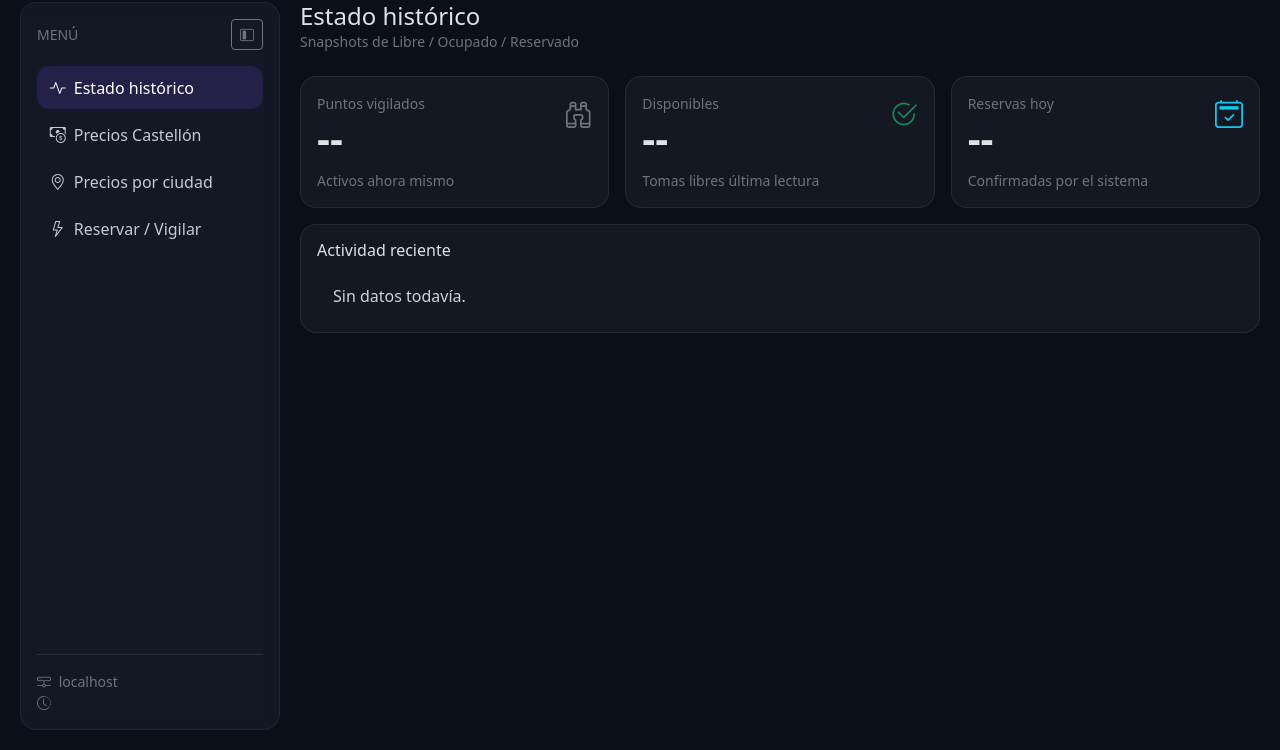
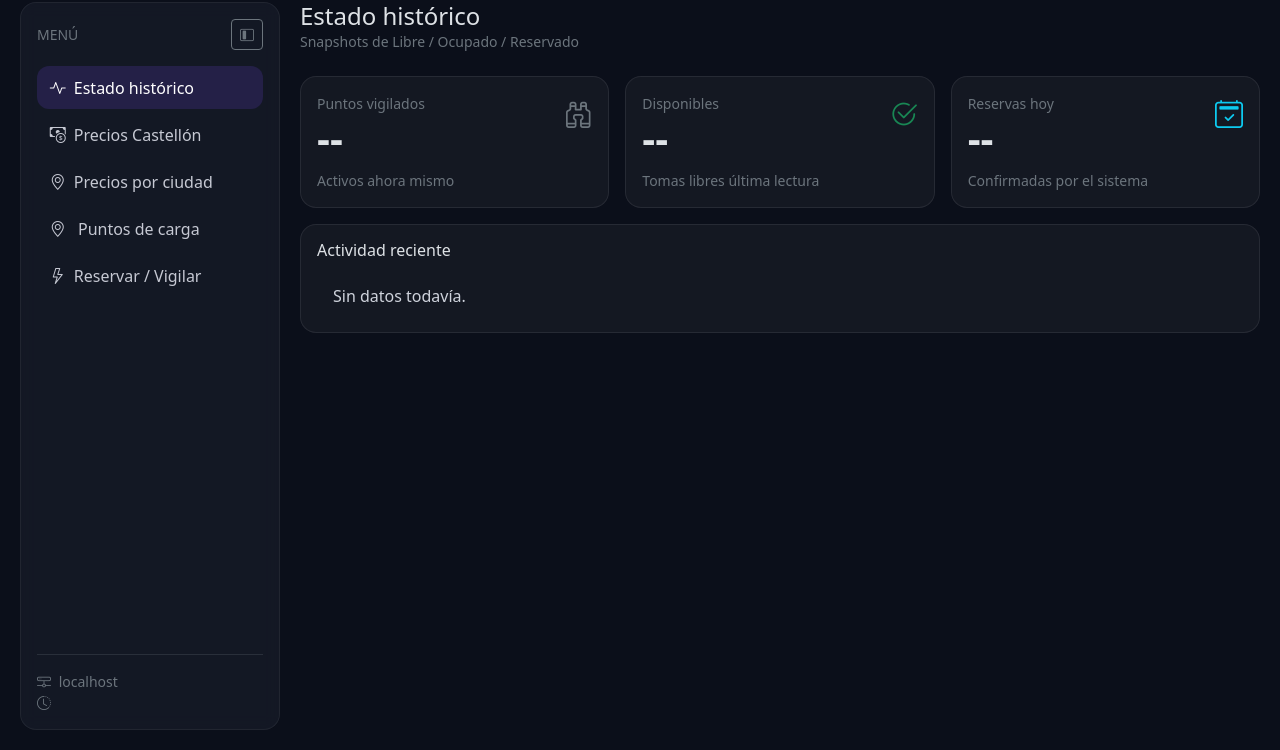
Before and after one commit to DremNox/reservas4, a Flask app: page /dashboard/estado in a window 1280 px wide. Shown: the part 75-825 px from the top of the page. Run offline with Flask 3, Linux system fonts and the light colour scheme; the visitor is signed in with stand-in values (Sample User, id 1); parts of the project's set-up code (start-up, migrations or seed data) failed here and were passed over.

Commit message:
punto de acceso desde el dashboard

```diff
--- a/templates/dashboard/_layout.html
+++ b/templates/dashboard/_layout.html
@@ -25,6 +25,12 @@
       <li class="nav-item">
         <a class="nav-link d-flex align-items-center {% if request.path == url_for('dash.precios_ciudad') %}active{% endif %}" href="{{ url_for('dash.precios_ciudad') }}">
           <i class="bi bi-geo-alt me-2"></i> Precios por ciudad
+        </a>
+      </li>
+      <li class="nav-item">
+        <a class="nav-link {% if request.path.startswith('/dashboard/puntos') %}active{% endif %}"
+            href="{{ url_for('puntos.puntos_list') }}">
+          <i class="bi bi-geo-alt"></i> Puntos de carga
         </a>
       </li>
       <li class="nav-item">
```
